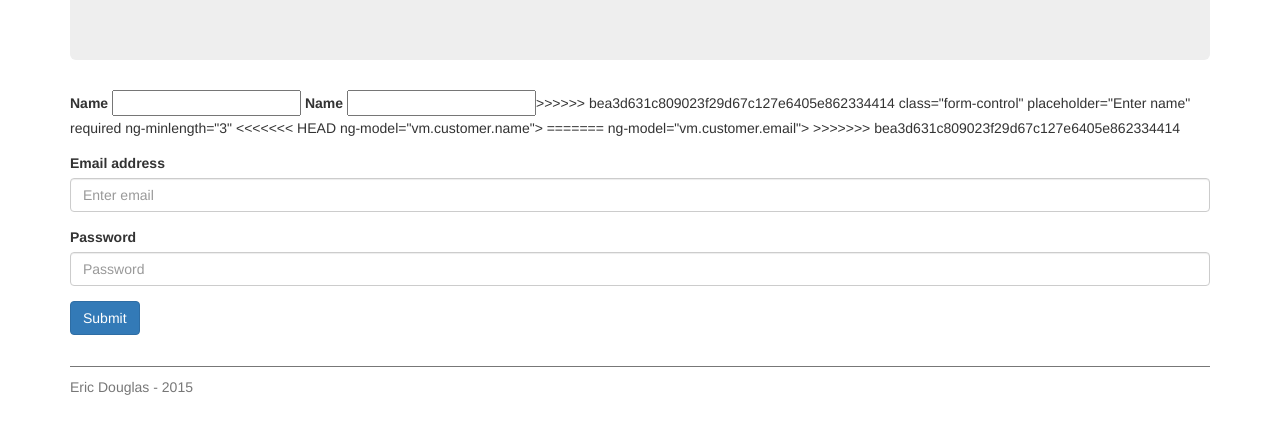
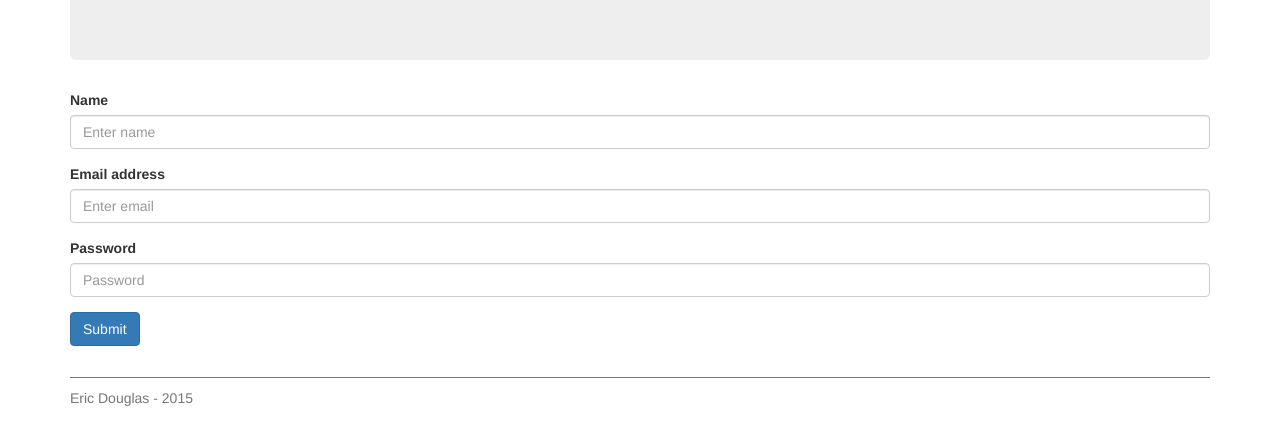
Before and after one commit to Abwas/ng-form-validation, a website: page source/index.html in a window 1280 px wide. Shown: the part 268-712 px from the top of the page. Drawn offline with nearby package versions, Linux system fonts and the light colour scheme.

```diff
--- a/source/index.html
+++ b/source/index.html
@@ -27,27 +27,17 @@
           ng-submit="vm.save()">
 
       <div class="form-group"
-<<<<<<< HEAD
            ng-class="{ 'has-error' : customerForm.name.$invalid && !customerForm.name.$pristine }">
         <label>Name</label>
-        <input type="text"
-               name="name"
-=======
-           ng-class="{ 'has-error' : customerForm.email.$invalid && !customerForm.email.$pristine }">
-        <label>Name</label>
-        <input name="email"
+        <input name="name"
                type="text"
->>>>>>> bea3d631c809023f29d67c127e6405e862334414
                class="form-control"
                placeholder="Enter name"
                required
                ng-minlength="3"
-<<<<<<< HEAD
                ng-model="vm.customer.name">
-=======
-               ng-model="vm.customer.email">
->>>>>>> bea3d631c809023f29d67c127e6405e862334414
       </div>
+
       <div class="form-group"
           ng-class="{ 'has-error' : customerForm.email.$invalid && !customerForm.email.$pristine }">
         <label>Email address</label>
@@ -59,12 +49,14 @@
                ng-model="vm.customer.email"
                ng-pattern="/^[A-Za-z0-9._%+-]+@[A-Za-z0-9.-]+\.[A-Za-z]{2,4}$/">
       </div>
+
       <div class="form-group">
         <label>Password</label>
         <input type="password"
                class="form-control"
                placeholder="Password">
       </div>
+
       <button type="submit"
               class="btn btn-primary">
         Submit
```
